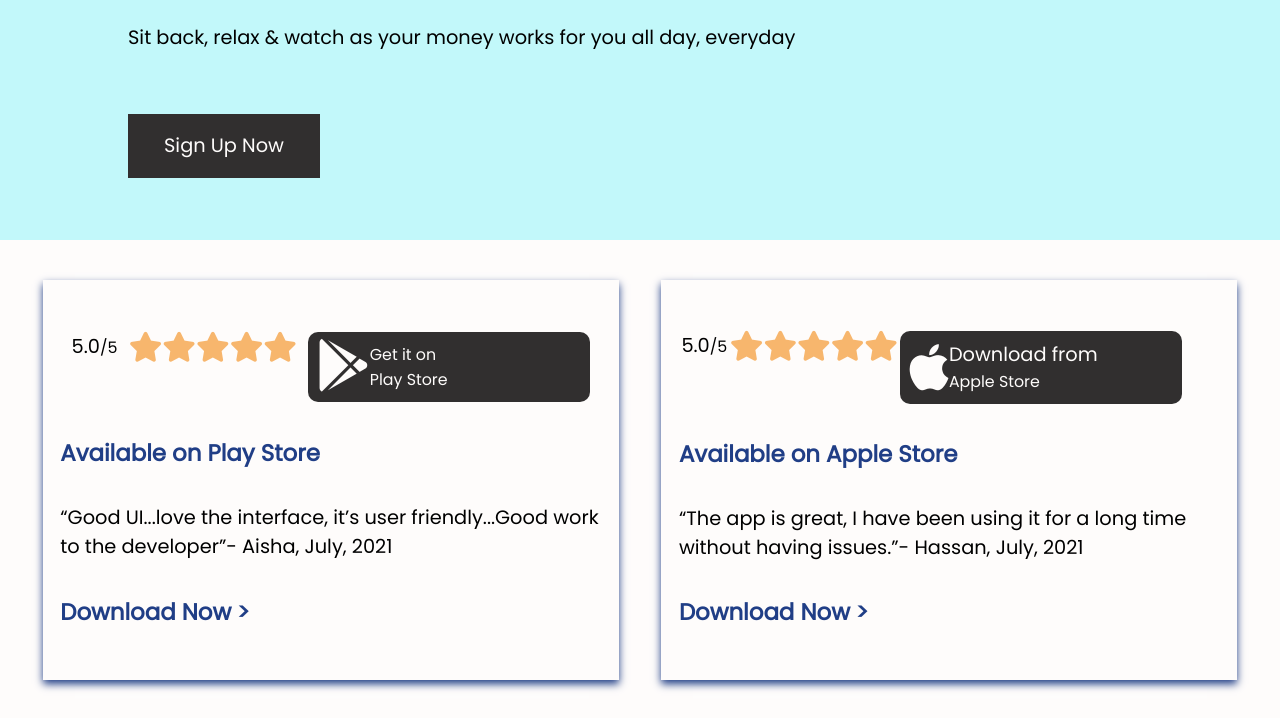
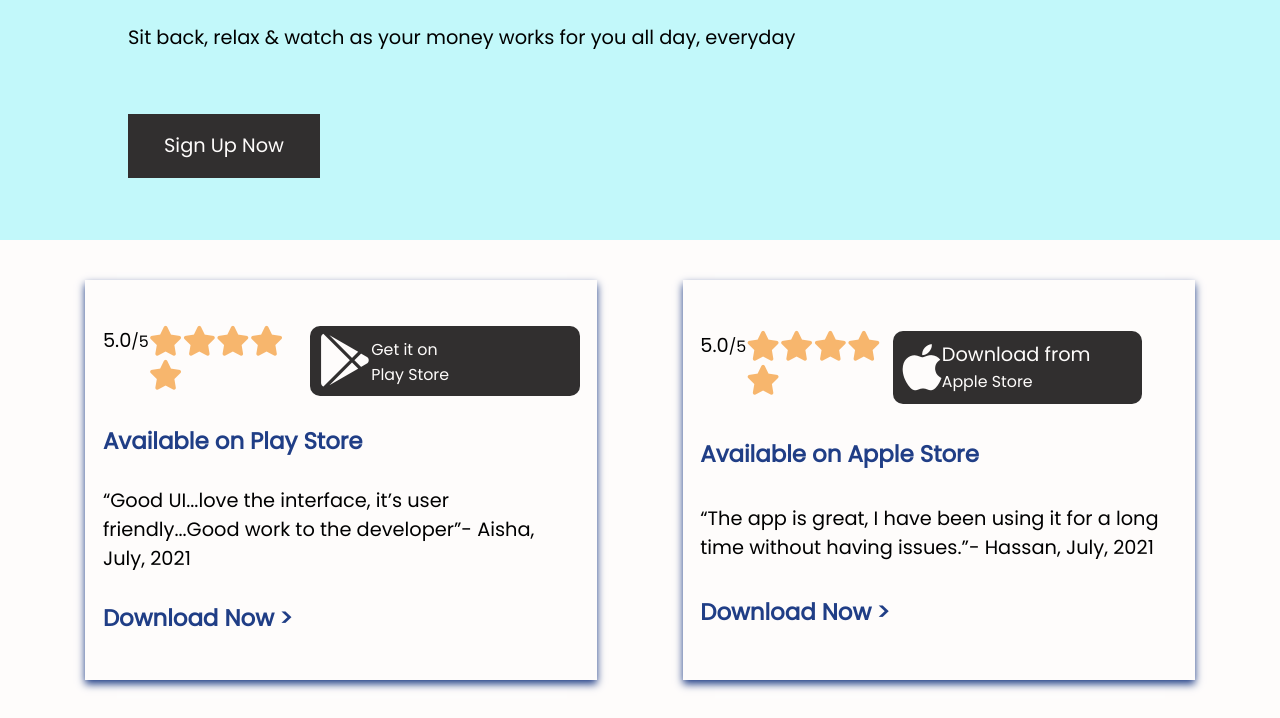
Before and after one commit to fortune-elite/fortune-app, a React (Create React App) app: page / in a window 1280 px wide. Shown: the part 3325-4043 px from the top of the page. Built offline with nearby package versions, Linux system fonts and the light colour scheme; the HTML template or start-up script is replaced by a standard one.

Commit message:
Desktop Download Section Done

```diff
--- a/src/components/css/Download.modules.css
+++ b/src/components/css/Download.modules.css
@@ -26,7 +26,7 @@
     flex-direction:column;
     padding: 1rem 1rem 1rem 1rem;
     justify-content: space-evenly;
-    width: 45vw;
+    width: 40vw;
     height: 50vh;
     background-color: var(--mainBackground);
     box-shadow: 0 4px 8px 0 var(--DarkBlueColor), 0 6px 20px 0 #FEFCFB;
```
